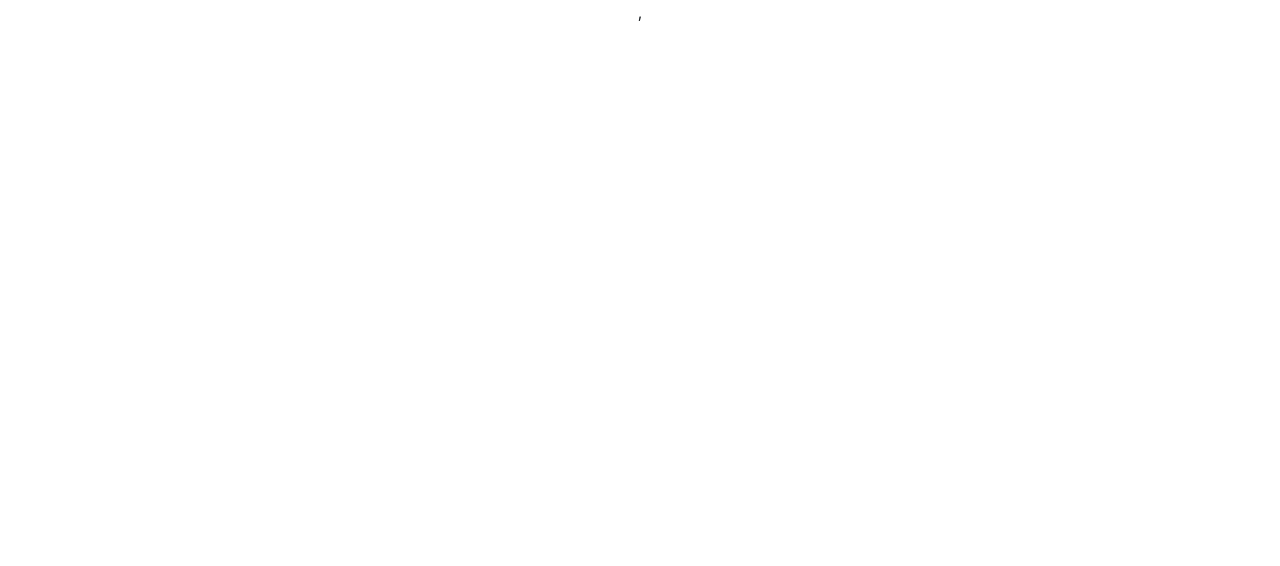
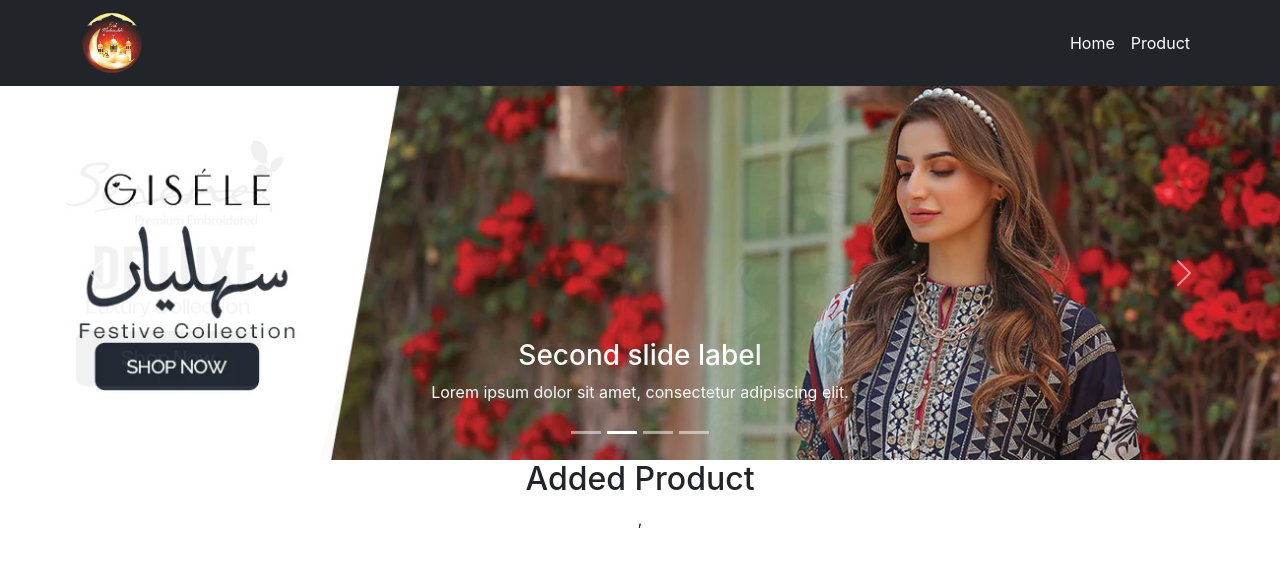
Before and after one commit to rimonhossain12/Eid-collection-project-1, a React (Create React App) app: page /AddProduct in a window 1280 px wide. Shown: the top 566 px of the page. Built offline with nearby package versions, Linux system fonts and the light colour scheme.

Commit message:
carousel added

```diff
--- a/package.json
+++ b/package.json
@@ -7,11 +7,13 @@
     "@testing-library/react": "^13.1.1",
     "@testing-library/user-event": "^13.5.0",
     "bootstrap": "^5.1.3",
+    "express": "^4.17.3",
     "react": "^18.0.0",
     "react-bootstrap": "^2.3.0",
     "react-dom": "^18.0.0",
     "react-hook-form": "^7.30.0",
     "react-router-dom": "^6.3.0",
+    "react-router-hash-link": "^2.4.3",
     "react-scripts": "5.0.1",
     "web-vitals": "^2.1.4"
   },
--- a/src/App.js
+++ b/src/App.js
@@ -1,7 +1,7 @@
 import './App.css';
 import { BrowserRouter, Routes, Route,} from "react-router-dom";
 import Home from './Pages/Shared/Home/Home';
-import AddProduct from './Pages/AddProuduct/AddProduct';
+import AddProduct from './Pages/AddProduct/AddProduct';
 
 function App() {
 return (
@@ -9,6 +9,7 @@
     <BrowserRouter>
       <Routes>
        <Route path="/" element={<Home/>}></Route>
+        <Route path="home" element={<Home />}></Route>
        <Route path='AddProduct' element={<AddProduct/>}></Route>
       </Routes>
     </BrowserRouter>,
--- a/src/Pages/AddProuduct/AddProduct.js
+++ b/src/Pages/AddProduct/AddProduct.js
@@ -1,9 +1,11 @@
 import React from 'react';
+import Banner from '../Shared/Banner/Banner';
 
 const AddProduct = () => {
     return (
         <div>
-
+            <Banner/>
+            <h2>Added Product</h2>
         </div>
     );
 };
--- a/src/Pages/Shared/Banner/Banner.js
+++ b/src/Pages/Shared/Banner/Banner.js
@@ -1,11 +1,18 @@
 import React from 'react';
 import { Container, Nav, Navbar } from 'react-bootstrap';
-import eid  from '../../../images/site-images/eid.jpg';
+import eid from '../../../images/site-images/eid2.jpg';
+import { HashLink } from 'react-router-hash-link';
 import './Banner.css';
+import { Carousel } from 'react-bootstrap';
+import img1 from '../../../images/carousel/1.jpg';
+import img2 from '../../../images/carousel/2.jpg';
+import img3 from '../../../images/carousel/3.jpg';
+import img4 from '../../../images/carousel/4.jpg';
 
 const Banner = () => {
     return (
         <div>
+            <>
                 <Navbar bg="dark" variant="dark" expand="lg">
                     <Container>
                         <Navbar.Brand href="#home">
@@ -13,7 +20,7 @@
                                 src={eid}
                                 width="60"
                                 height="60"
-                            style={{borderRadius:'50%'}}
+                                style={{ borderRadius: '50%' }}
                                 className="d-inline-block align-top"
                                 alt="React Bootstrap logo"
                             />
@@ -21,12 +28,63 @@
                         <Navbar.Toggle aria-controls="basic-navbar-nav" />
                         <Navbar.Collapse id="basic-navbar-nav">
                             <Nav className="ms-auto">
-                            <Nav.Link href="#home" style={{color:'white'}}>Home</Nav.Link>
-                            <Nav.Link href="#link" style={{ color: 'white' }}>Product</Nav.Link>
+                                <Nav.Link as={HashLink} to="/home#home" style={{ color: 'white' }}>Home</Nav.Link>
+                                <Nav.Link as={HashLink} to="/AddProduct#AddProduct" style={{ color: 'white' }}>Product</Nav.Link>
                             </Nav>
                         </Navbar.Collapse>
                     </Container>
                 </Navbar>
+
+                <Carousel fade>
+                    <Carousel.Item>
+                        <img
+                            className="d-block w-100"
+                            src={img1}
+                            alt="First slide"
+                        />
+                        <Carousel.Caption>
+                            <h3>First slide label</h3>
+                            <p>Nulla vitae elit libero, a pharetra augue mollis interdum.</p>
+                        </Carousel.Caption>
+                    </Carousel.Item>
+                    <Carousel.Item>
+                        <img
+                            className="d-block w-100"
+                            src={img2}
+                            alt="Second slide"
+                        />
+
+                        <Carousel.Caption>
+                            <h3>Second slide label</h3>
+                            <p>Lorem ipsum dolor sit amet, consectetur adipiscing elit.</p>
+                        </Carousel.Caption>
+                    </Carousel.Item>
+                    <Carousel.Item>
+                        <img
+                            className="d-block w-100"
+                            src={img3}
+                            alt="Third slide"
+                        />
+
+                        <Carousel.Caption>
+                            <h3>Third slide label</h3>
+                            <p>Praesent commodo cursus magna, vel scelerisque nisl consectetur.</p>
+                        </Carousel.Caption>
+                    </Carousel.Item>
+                    <Carousel.Item>
+                        <img
+                            className="d-block w-100"
+                            src={img4}
+                            alt="Third slide"
+                        />
+
+                        <Carousel.Caption>
+                            <h3>Third slide label</h3>
+                            <p>Praesent commodo cursus magna, vel scelerisque nisl consectetur.</p>
+                        </Carousel.Caption>
+                    </Carousel.Item>
+                </Carousel>
+            </>
         </div>
     );
 };
--- a/src/Pages/Shared/Home/Home.js
+++ b/src/Pages/Shared/Home/Home.js
@@ -1,10 +1,12 @@
 import React from 'react';
+// import Slider from '../../Slider/Slider';
 import Banner from '../Banner/Banner';
 
 const Home = () => {
     return (
         <div>
             <Banner/>
+            {/* <Slider/> */}
         </div>
     );
 };
```
Also changed, not shown: src/Pages/Slider/Slider.js (added, +64 -0 lines), src/Pages/Header/Carousel/Carousel.js (deleted), src/images/site-images/eid2.jpg (added), 1 other file (tests, documents, lock files or other folders). Lines whose indentation alone changed are shown as unchanged.
